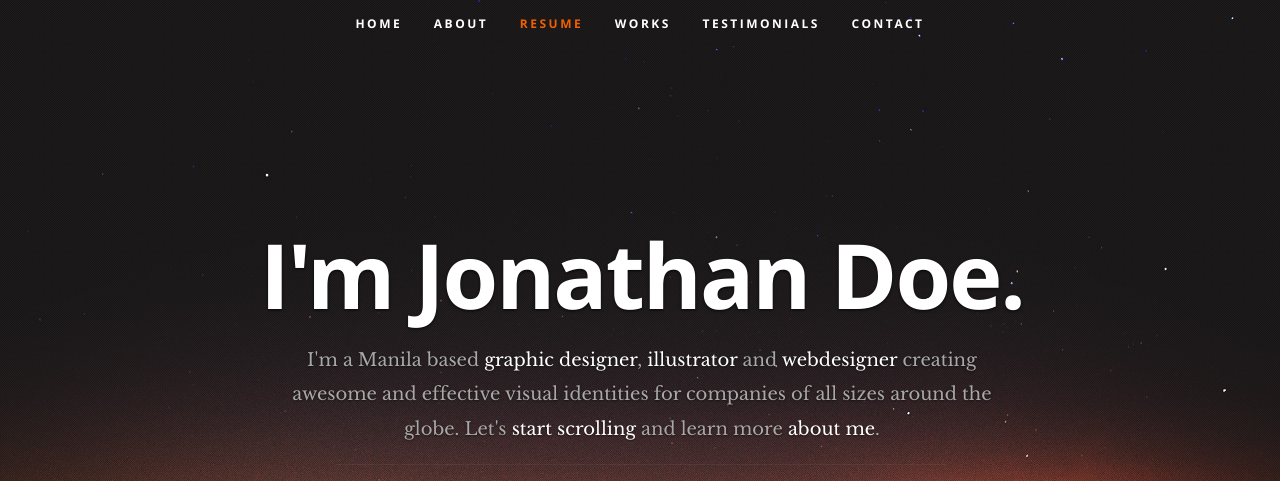
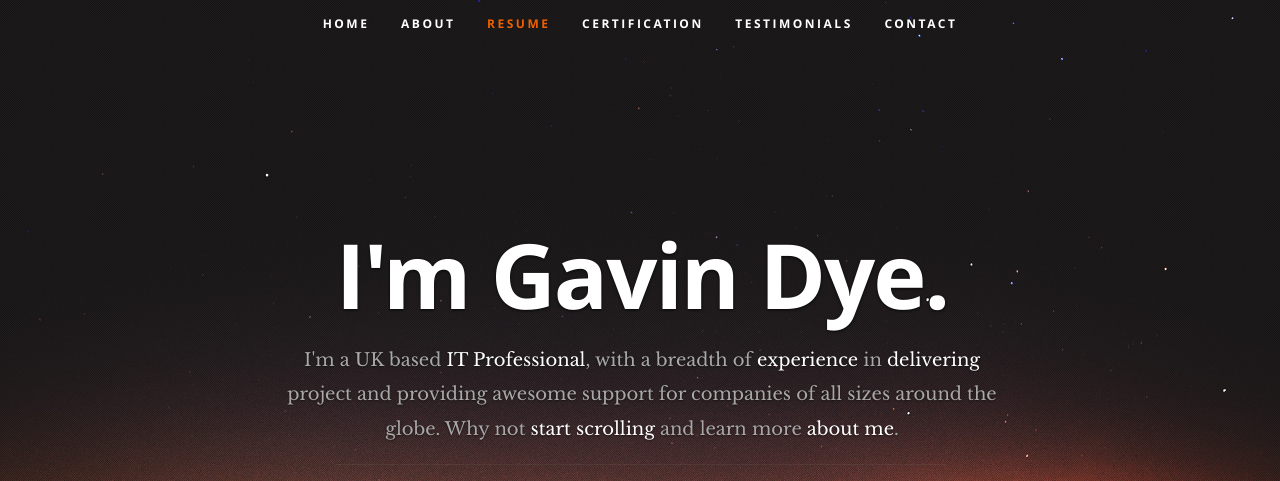
Before and after one commit to vurtsco/onlinecv, a plain HTML site: page index.html in a window 1280 px wide. Shown: the top 481 px of the page. Drawn offline with nearby package versions, Linux system fonts and the light colour scheme.

Commit message:
Update index.html

```diff
--- a/index.html
+++ b/index.html
@@ -47,7 +47,7 @@
             <li class="current"><a class="smoothscroll" href="#home">Home</a></li>
             <li><a class="smoothscroll" href="#about">About</a></li>
 	         <li><a class="smoothscroll" href="#resume">Resume</a></li>
-            <li><a class="smoothscroll" href="#portfolio">Works</a></li>
+            <li><a class="smoothscroll" href="#certs">Certification</a></li>
             <li><a class="smoothscroll" href="#testimonials">Testimonials</a></li>
             <li><a class="smoothscroll" href="#contact">Contact</a></li>
          </ul> <!-- end #nav -->
@@ -56,9 +56,9 @@
 
       <div class="row banner">
          <div class="banner-text">
-            <h1 class="responsive-headline">I'm Jonathan Doe.</h1>
-            <h3>I'm a Manila based <span>graphic designer</span>, <span>illustrator</span> and <span>webdesigner</span> creating awesome and
-            effective visual identities for companies of all sizes around the globe. Let's <a class="smoothscroll" href="#about">start scrolling</a>
+            <h1 class="responsive-headline">I'm Gavin Dye.</h1>
+            <h3>I'm a UK based <span>IT Professional</span>, with a breadth of <span>experience</span> in <span>delivering</span> project and providing awesome support
+            for companies of all sizes around the globe. Why not <a class="smoothscroll" href="#about">start scrolling</a>
             and learn more <a class="smoothscroll" href="#about">about me</a>.</h3>
             <hr />
             <ul class="social">
@@ -279,13 +279,13 @@
 
    <!-- Portfolio Section
    ================================================== -->
-   <section id="portfolio">
+   <section id="Certification">
 
       <div class="row">
 
          <div class="twelve columns collapsed">
 
-            <h1>Check Out Some of My Works.</h1>
+            <h1>Check Out my certs.</h1>
 
             <!-- portfolio-wrapper -->
             <div id="portfolio-wrapper" class="bgrid-quarters s-bgrid-thirds cf">
```
